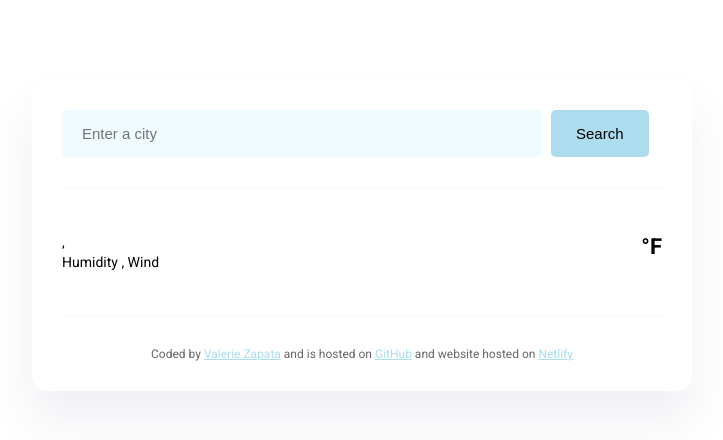
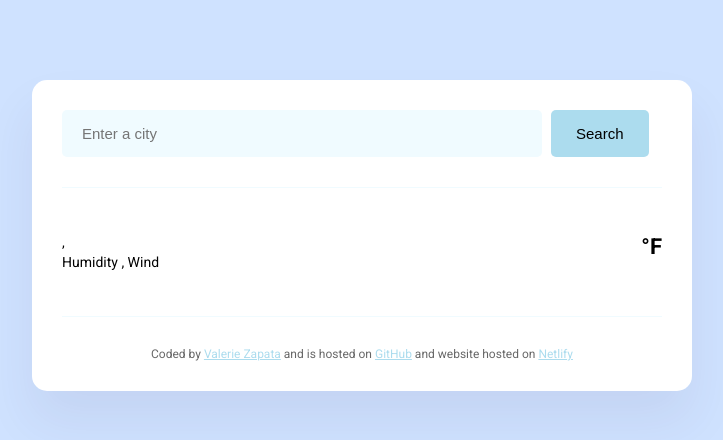
Before and after one commit to vzapata18/Final-weather-app, a plain HTML site: page index.html in a window 1280 px wide. Shown: the whole page, without its empty margins (278-1001 px from the left). Drawn offline with nearby package versions, Linux system fonts and the light colour scheme; no server answers.

Commit message:
Updated css

```diff
--- a/index.css
+++ b/index.css
@@ -1,5 +1,5 @@
 body {
-  background-color: white;
+  background-color: #cfe2ff;
   font-family: "Roboto", sans-serif;
 }
 
```
